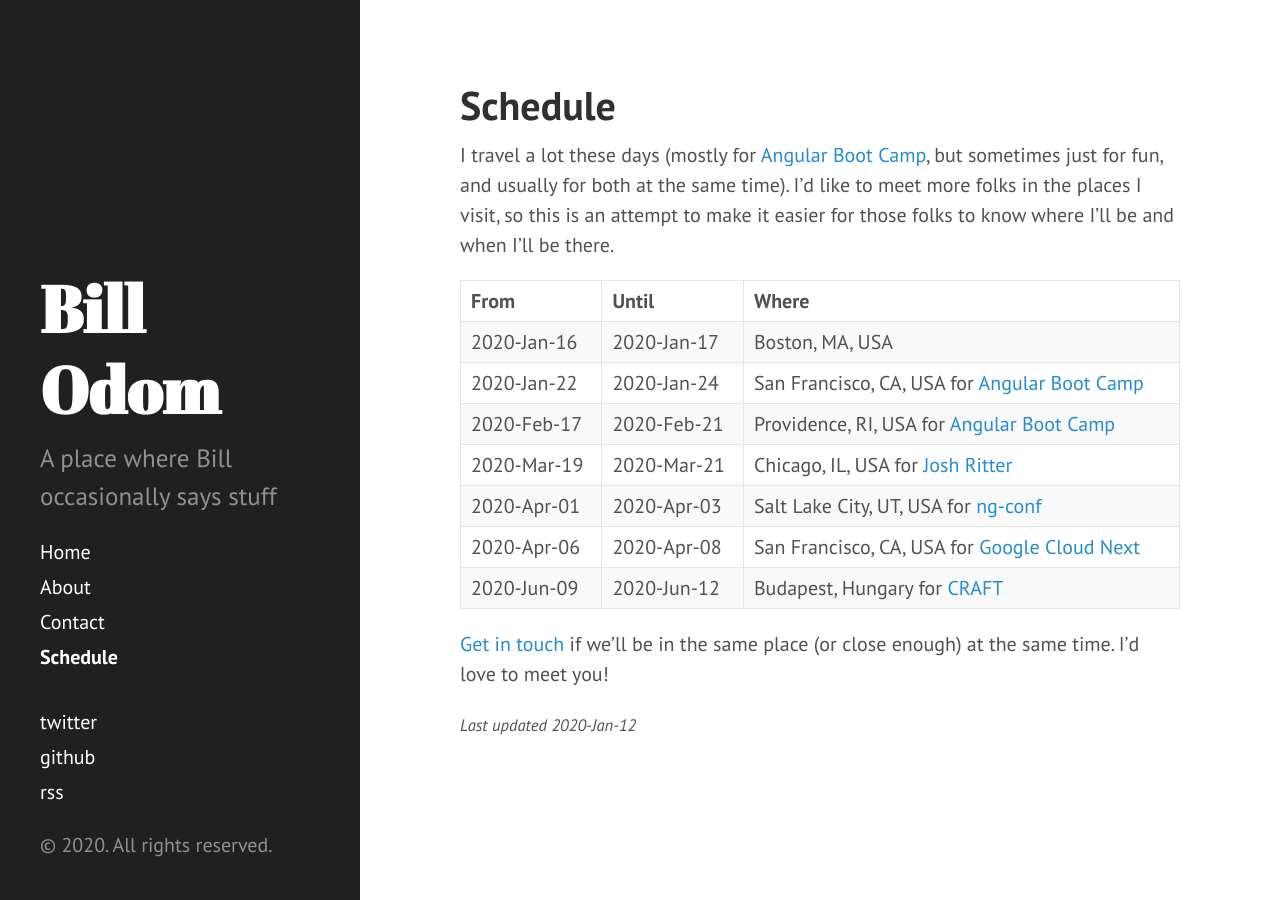
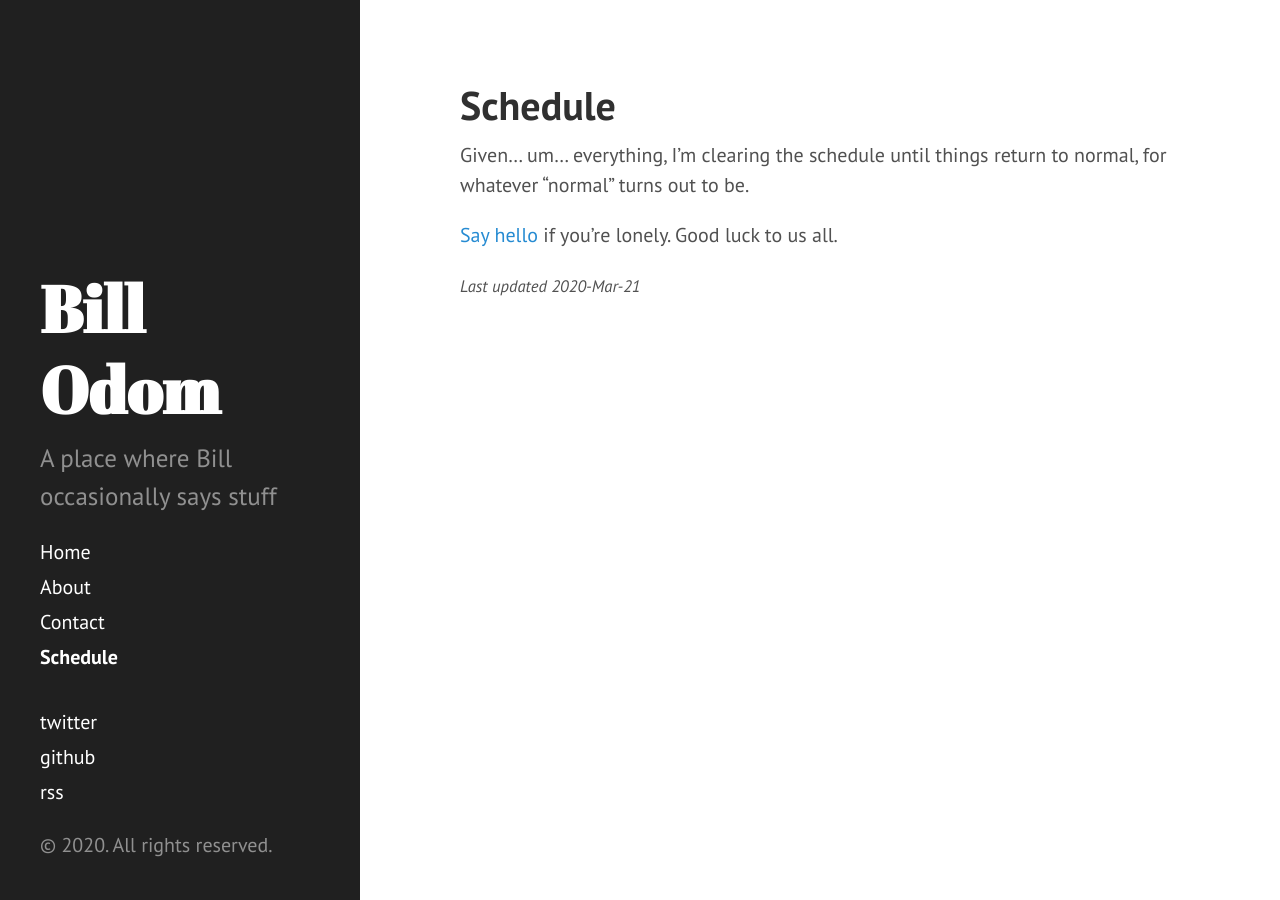
Before and after one commit to wnodom/wnodom.github.io, a Jekyll site: the page built from schedule.md, in a window 1280 px wide. Built offline with Jekyll 4.4.1, drawn with Linux system fonts in a browser that asks for light colours.

Commit message:
Clear schedule until things settle out.

```diff
--- a/schedule.md
+++ b/schedule.md
@@ -1,22 +1,12 @@
 ---
 layout: page
 title: Schedule
-update_date: 2020-01-12
+update_date: 2020-03-21
 ---
 
-I travel a lot these days (mostly for [Angular Boot Camp](http://angularbootcamp.com/), but sometimes just for fun, and usually for both at the same time). I'd like to meet more folks in the places I visit, so this is an attempt to make it easier for those folks to know where I'll be and when I'll be there.
+Given... um... everything, I'm clearing the schedule until things return to normal, for whatever "normal" turns out to be.
 
-| From        | Until       | Where
-|:------------|:------------|:-
-| 2020-Jan-16 | 2020-Jan-17 | Boston, MA, USA
-| 2020-Jan-22 | 2020-Jan-24 | San Francisco, CA, USA for [Angular Boot Camp](http://angularbootcamp.com/)
-| 2020-Feb-17 | 2020-Feb-21 | Providence, RI, USA for [Angular Boot Camp](http://angularbootcamp.com/)
-| 2020-Mar-19 | 2020-Mar-21 | Chicago, IL, USA for [Josh Ritter](https://www.joshritter.com/)
-| 2020-Apr-01 | 2020-Apr-03 | Salt Lake City, UT, USA for [ng-conf](https://www.ng-conf.org)
-| 2020-Apr-06 | 2020-Apr-08 | San Francisco, CA, USA for [Google Cloud Next](https://cloud.withgoogle.com/next/sf/)
-| 2020-Jun-09 | 2020-Jun-12 | Budapest, Hungary for [CRAFT](https://craft-conf.com/)
-
-[Get in touch](/contact/) if we'll be in the same place (or close enough) at the same time. I'd love to meet you!
+[Say hello](/contact/) if you're lonely. Good luck to us all.
 
 {% if page.update_date %}
   <small>
```
